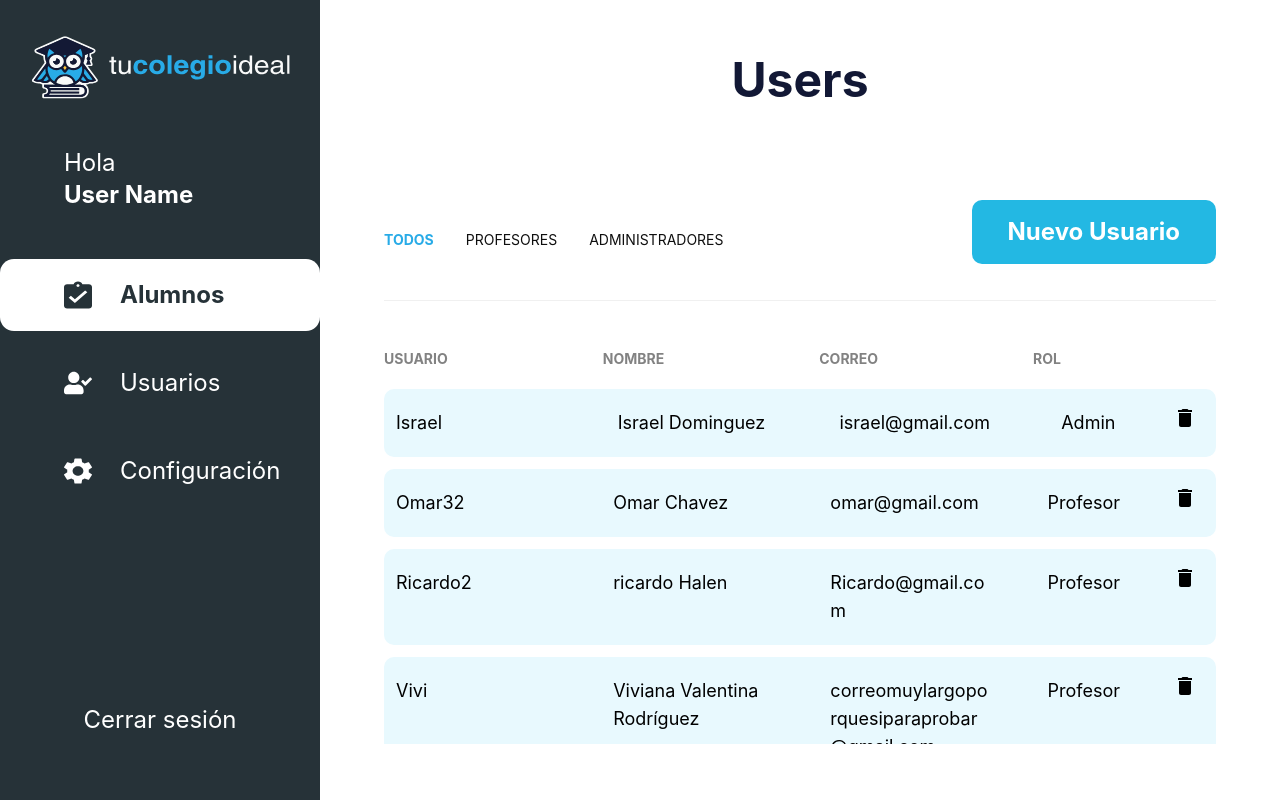
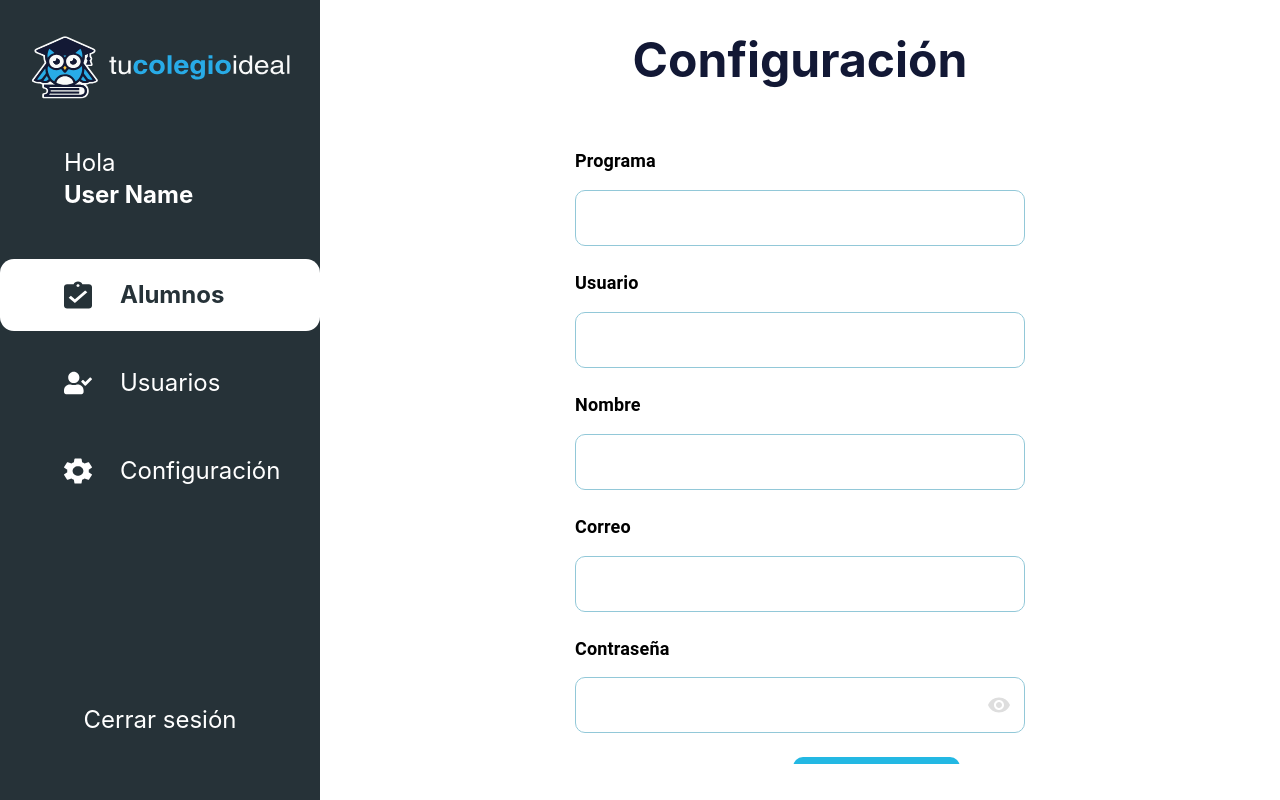
Before and after one commit to vivavv/tucolegioideal, a React (Vite) app: page /users in a window 1280 px wide. Built offline with nearby package versions, Linux system fonts and the light colour scheme.

Commit message:
Add settings page

```diff
--- a/src/App.tsx
+++ b/src/App.tsx
@@ -1,7 +1,7 @@
 import { Content } from "./layouts/Content";
 import { Navbar } from "./layouts/Navbar";
 import { Sidebar } from "./layouts/Sidebar";
-import { Users } from "./pages/Users";
+import { Settings } from "./pages/Settings";
 
 export const App = () => {
   return (
@@ -12,8 +12,8 @@ export const App = () => {
       <div className="hidden xl:block w-1/4">
         <Sidebar />
       </div>
-      <Content title="Users">
-        <Users />
+      <Content title="Configuración">
+        <Settings />
       </Content>
     </div>
   );
--- a/src/components/Input/index.tsx
+++ b/src/components/Input/index.tsx
@@ -1,20 +1,30 @@
 import { InputLabel, TextField } from "@mui/material";
 import Visibility from "@mui/icons-material/Visibility";
+import { useState } from "react";
+import { VisibilityOff } from "@mui/icons-material";
 
 interface InputProps {
   id: string;
   label: string;
+  variant: "primary" | "secondary";
   password?: boolean;
 }
 
-export const Input: React.FC<InputProps> = ({ id, label, password }) => {
+export const Input: React.FC<InputProps> = ({
+  id,
+  label,
+  variant,
+  password = false,
+}) => {
+  const [showPassword, setShowPassword] = useState(false);
+
   return (
     <div className="flex flex-col gap-y-4 w-full ">
       <InputLabel
         htmlFor={id}
         style={{
-          marginLeft: "16px",
-          color: "#676161",
+          marginLeft: variant === "primary" ? "0px" : "16px",
+          color: variant === "primary" ? "#000000" : "#676161",
           fontWeight: 600,
           fontSize: "18px",
         }}
@@ -24,9 +34,46 @@ export const Input: React.FC<InputProps> = ({ id, label, password }) => {
       <TextField
         id={id}
         variant="outlined"
-        type={password ? "password" : "text"}
+        type={password && !showPassword ? "password" : "text"}
+        sx={{
+          input: {
+            borderRadius: "10px",
+          },
+        }}
         InputProps={{
-          endAdornment: password && <Visibility sx={{ color: "#DEDEDE" }} />,
+          endAdornment:
+            password &&
+            (!showPassword ? (
+              <Visibility
+                sx={{
+                  color: "#DEDEDE",
+                  cursor: "pointer",
+                  transition: "ease-in-out 200ms all",
+                  ":hover": {
+                    color: "#92C8D8",
+                  },
+                }}
+                onClick={() => setShowPassword(true)}
+              />
+            ) : (
+              <VisibilityOff
+                sx={{
+                  color: "#DEDEDE",
+                  cursor: "pointer",
+                  transition: "ease-in-out 200ms all",
+                  ":hover": {
+                    color: "#92C8D8",
+                  },
+                }}
+                onClick={() => setShowPassword(false)}
+              />
+            )),
+          sx: {
+            borderRadius: "10px",
+            "& fieldset.MuiOutlinedInput-notchedOutline": {
+              borderColor: variant === "primary" ? "#92C8D8" : "#E5E5E5",
+            },
+          },
         }}
       />
     </div>
--- a/src/layouts/Content/index.tsx
+++ b/src/layouts/Content/index.tsx
@@ -5,9 +5,9 @@ interface ContentProps extends PropsWithChildren {
 }
 
 export const Content: React.FC<ContentProps> = ({ title, children }) => (
-  <div className="flex-1 flex flex-col items-center gap-y-8 lg:gap-y-24 px-4 lg:px-16 py-9 lg:py-14">
+  <div className="flex-1 flex flex-col items-center gap-y-8 lg:gap-y-16 px-4 lg:px-16 py-9 2xl:py-14">
     <h1 className="font-bold text-2xl lg:text-5xl text-[#121835]">{title}</h1>
-    <div className="w-full max-h-full overflow-y-auto custom-scrollbar">
+    <div className="flex items-center justify-center w-full max-h-full overflow-y-auto custom-scrollbar">
       {children}
     </div>
   </div>
--- /dev/null
+++ b/src/pages/Settings/index.tsx
@@ -0,0 +1,21 @@
+import { Button } from "../../components/Button";
+import { Input } from "../../components/Input";
+
+export const Settings = () => {
+  return (
+    <div className="flex flex-col  gap-y-6 w-80 lg:w-[450px] h-full">
+      <Input id="user" label="Programa" variant="primary" />
+
+      <Input id="user" label="Usuario" variant="primary" />
+      <Input id="name" label="Nombre" variant="primary" />
+      <Input id="email" label="Correo" variant="primary" />
+      <Input id="password" label="Contraseña" variant="primary" password />
+      <div className="flex items-center justify-center gap-x-6 lg:gap-x-12 2xl:mt-5">
+        <div className="text-lg lg:text-2xl font-bold text-[#23B8E3] cursor-pointer transition-colors duration-200 ease-in-out hover:text-[#1897bb]">
+          Cancelar
+        </div>
+        <Button onClick={() => console.log("save!")}>Guardar</Button>
+      </div>
+    </div>
+  );
+};
--- a/src/pages/Users/List.tsx
+++ b/src/pages/Users/List.tsx
@@ -35,7 +35,7 @@ export const List: React.FC<ListProps> = ({ users }) => {
       <div className="flex flex-col gap-y-3">
         {users.map((user, index) => (
           <div
-            className="flex justify-between px-2 lg:px-0 lg:pl-3 lg:pr-6 py-5 text-xs lg:text-lg bg-[#E8F9FE] rounded-[10px] "
+            className="flex items-center justify-between px-2 lg:px-0 lg:pl-3 lg:pr-6 py-5 text-xs lg:text-lg bg-[#E8F9FE] rounded-[10px] "
             key={index}
           >
             <div className="w-1/5">{user.username}</div>
```
